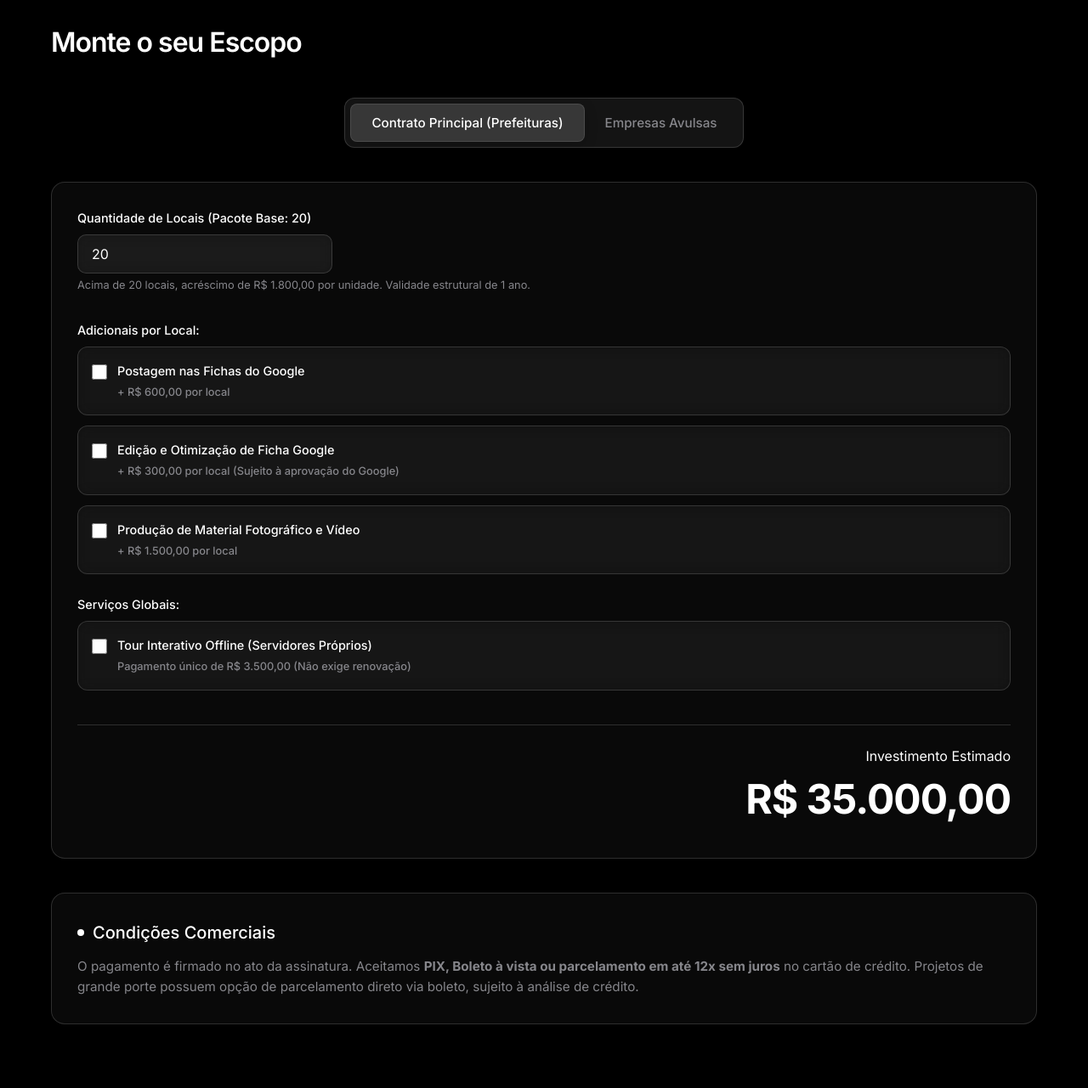
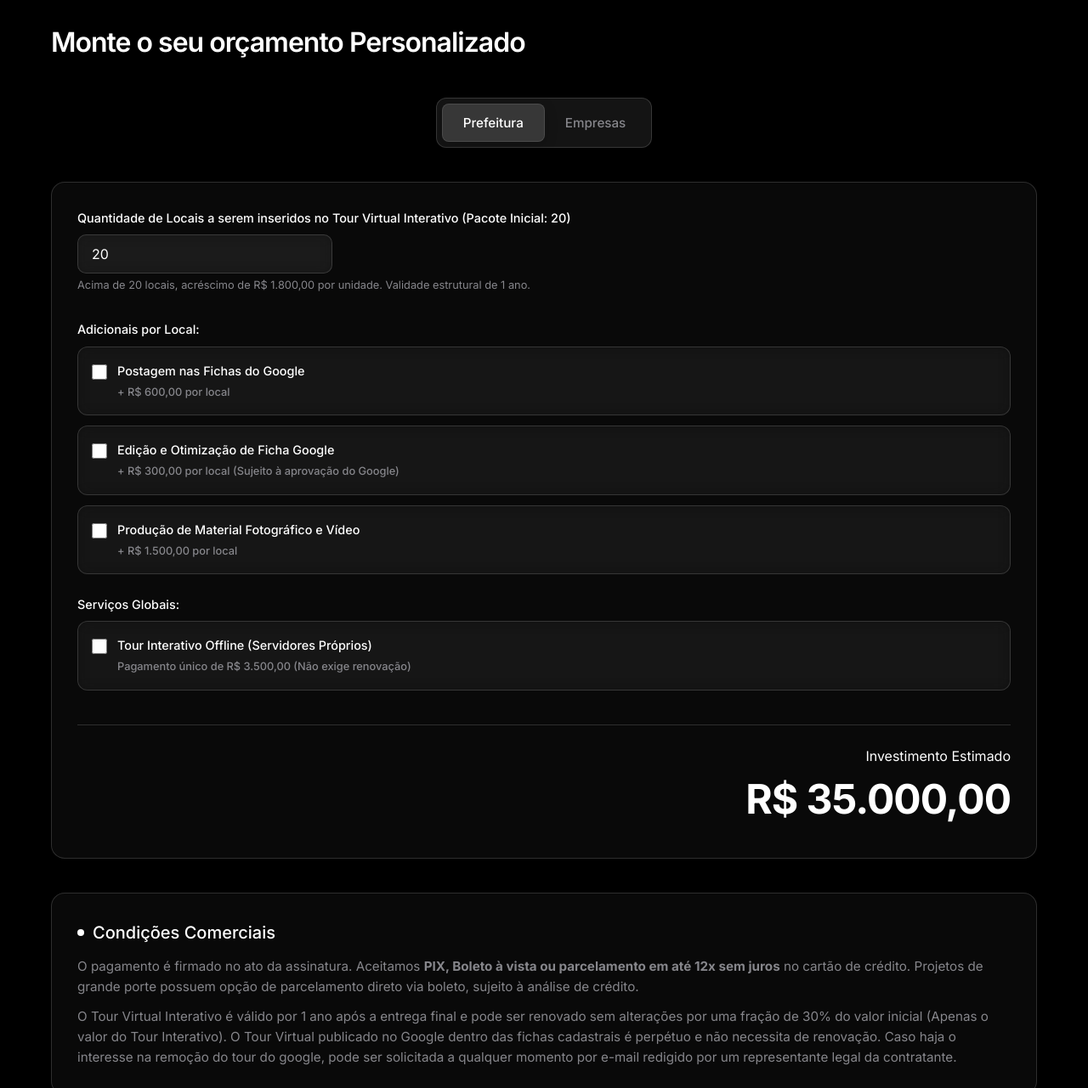
Before and after one commit to gabrielzachi/catalogo-tours-virtuais, a plain HTML site: page index.html in a window 1280 px wide. Shown: the part 1780-3061 px from the top of the page at 85% size. Drawn offline with Linux system fonts and the light colour scheme.

Commit message:
docs: atualiza copy do escopo e adiciona condições comerciais

```diff
--- a/index.html
+++ b/index.html
@@ -168,19 +168,19 @@
 
         <!-- Calculadora -->
         <section class="reveal">
-            <h2>Monte o seu Escopo</h2>
+            <h2>Monte o seu orçamento Personalizado</h2>
 
             <div class="tabs-wrapper">
                 <div class="tabs">
-                    <button class="tab-btn active" onclick="openTab(event, 'macro')">Contrato Principal (Prefeituras)</button>
-                    <button class="tab-btn" onclick="openTab(event, 'micro')">Empresas Avulsas</button>
+                    <button class="tab-btn active" onclick="openTab(event, 'macro')">Prefeitura</button>
+                    <button class="tab-btn" onclick="openTab(event, 'micro')">Empresas</button>
                 </div>
             </div>
 
             <!-- ABA 1: CONTRATO MACRO -->
             <div id="macro" class="tab-content active spotlight">
                 <div class="form-group">
-                    <label>Quantidade de Locais (Pacote Base: 20)</label>
+                    <label>Quantidade de Locais a serem inseridos no Tour Virtual Interativo (Pacote Inicial: 20)</label>
                     <input type="number" id="qtdLocais" min="20" value="20" oninput="calcularTotal()">
                     <div class="input-hint">Acima de 20 locais, acréscimo de R$ 1.800,00 por unidade. Validade estrutural de 1 ano.</div>
                 </div>
@@ -235,7 +235,7 @@
                 </div>
 
                 <div class="form-group">
-                    <label>Porte da Empresa / Complexidade</label>
+                    <label>Escolha o porte da empresa para inserção no Tour interativo + Postagem do Tour na ficha cadastral do Google</label>
                     <select id="porteEmpresa" onchange="calcularTotal()">
                         <option value="pequena">Pequena (Até 4 fotos) - R$ 1.200,00</option>
                         <option value="media">Média (Até 20 fotos) - R$ 1.800,00</option>
@@ -244,7 +244,7 @@
                 </div>
 
                 <div class="form-group">
-                    <label>Módulos Adicionais:</label>
+                    <label>Serviços Adicionais:</label>
                     <label class="checkbox-group">
                         <input type="checkbox" id="empOtimizacao" onchange="calcularTotal()">
                         <div>
@@ -272,6 +272,9 @@
             <h3>Condições Comerciais</h3>
             <p style="color: var(--cor-texto-mutado); font-size: 0.95rem; margin-top: 10px;">
                 O pagamento é firmado no ato da assinatura. Aceitamos <strong>PIX, Boleto à vista ou parcelamento em até 12x sem juros</strong> no cartão de crédito. Projetos de grande porte possuem opção de parcelamento direto via boleto, sujeito à análise de crédito.
+            </p>
+            <p style="color: var(--cor-texto-mutado); font-size: 0.95rem; margin-top: 10px;">
+                O Tour Virtual Interativo é válido por 1 ano após a entrega final e pode ser renovado sem alterações por uma fração de 30% do valor inicial (Apenas o valor do Tour Interativo). O Tour Virtual publicado no Google dentro das fichas cadastrais é perpétuo e não necessita de renovação. Caso haja o interesse na remoção do tour do google, pode ser solicitada a qualquer momento por e-mail redigido por um representante legal da contratante.
             </p>
         </section>
 
```
